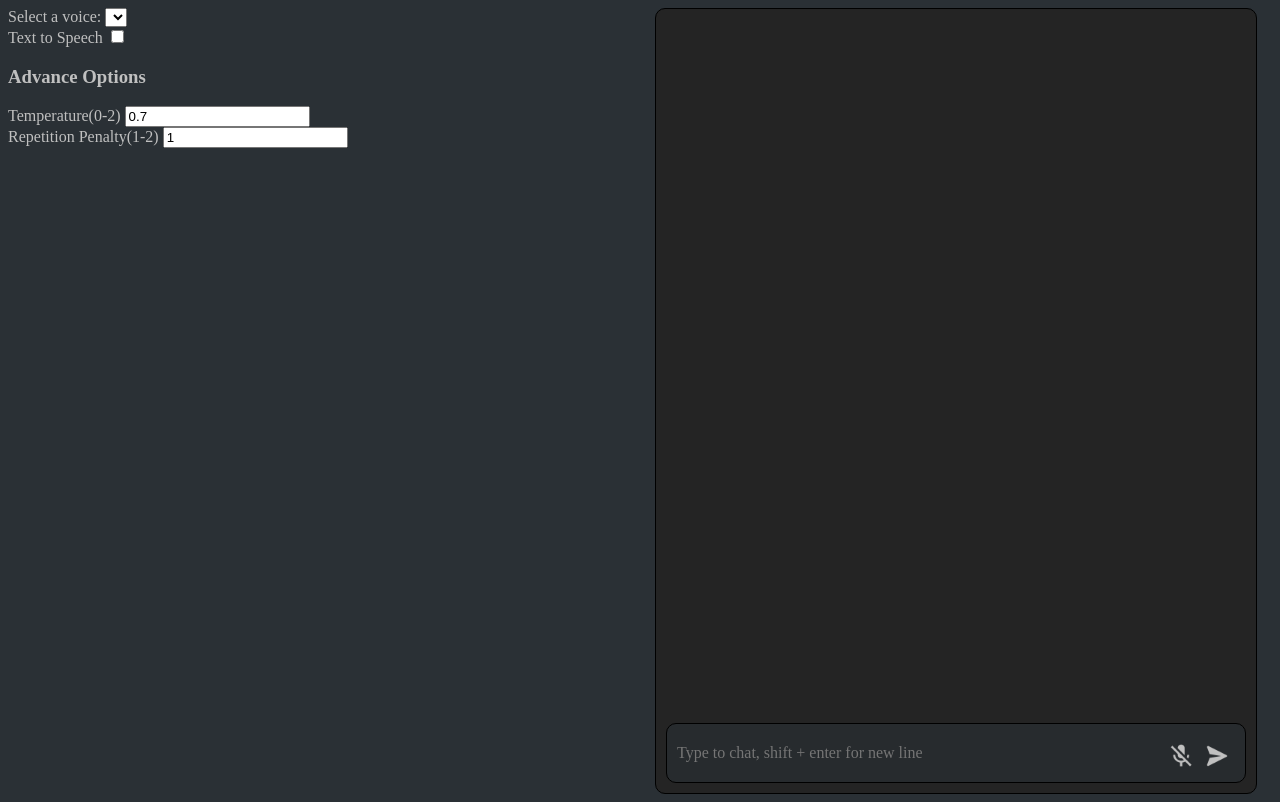
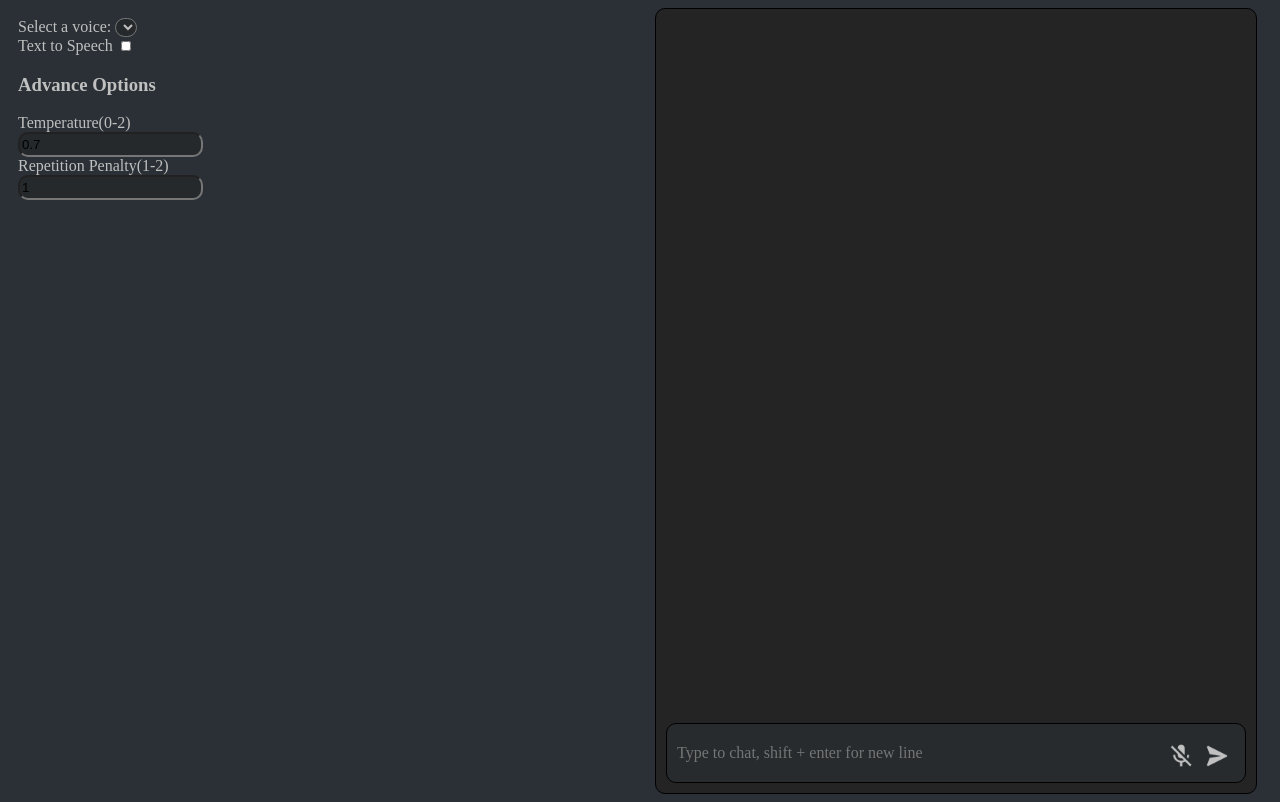
Before and after one commit to alowtron/Chat-Bot---Silver-Echo, a PHP site: page / in a window 1280 px wide. Run offline with PHP 8.4, Linux system fonts and the light colour scheme; lists and menus that the app fills with data are empty.

Commit message:
updated css for input and advance options

```diff
--- a/index.html
+++ b/index.html
@@ -27,9 +27,11 @@
                 Advance Options
             </h3>
             <label for="temperature">Temperature(0-2)</label>
+            <br>
             <input type="input" id="temperature" placeholder="Temperature" min="0" max="2" step="0.1" value="0.7">
             <br>
             <label for="repetitionPenalty">Repetition Penalty(1-2)</label>
+            <br>
             <input type="input" id="repetitionPenalty" placeholder="Repetition Penalty 1 - 2" min="1" max="2" value="1">
         </div>
 
--- a/styles.css
+++ b/styles.css
@@ -32,6 +32,42 @@ html {
 .output {
     height: calc(100% - 63px);
     overflow-y: auto;
+}
+
+.left {
+    padding: 10px;
+}
+
+input {
+    background-color: #24242490;
+    border-radius: 10px;
+    padding-top: 3px;
+    padding-bottom: 3px;
+}
+
+/* Styling the checkbox */
+input[type="checkbox"] {
+    padding-top: 5px;
+    /* Define custom dimensions */
+    width: 10px;
+    height: 10px;
+    /* Add custom border and background */
+    background-color: #24242490;
+    /* Add some padding for better appearance */
+    padding: 2px;
+    /* Add rounded corners */
+    border-radius: 2px;
+    /* Add cursor pointer */
+    cursor: pointer;
+}
+select {
+    background-color: #24242490;
+    border-radius: 10px;
+    color: silver;
+}
+
+select option {
+    background-color: #242424;
 }
 
 .input {
```
